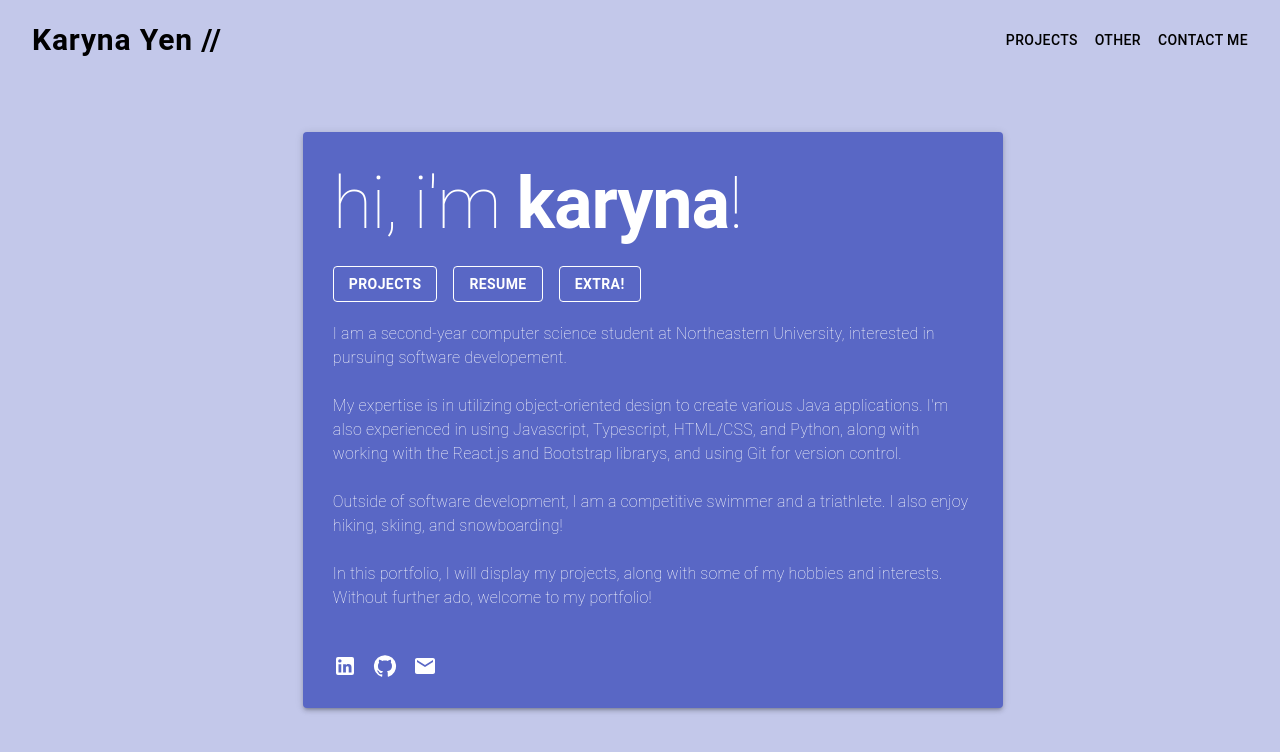
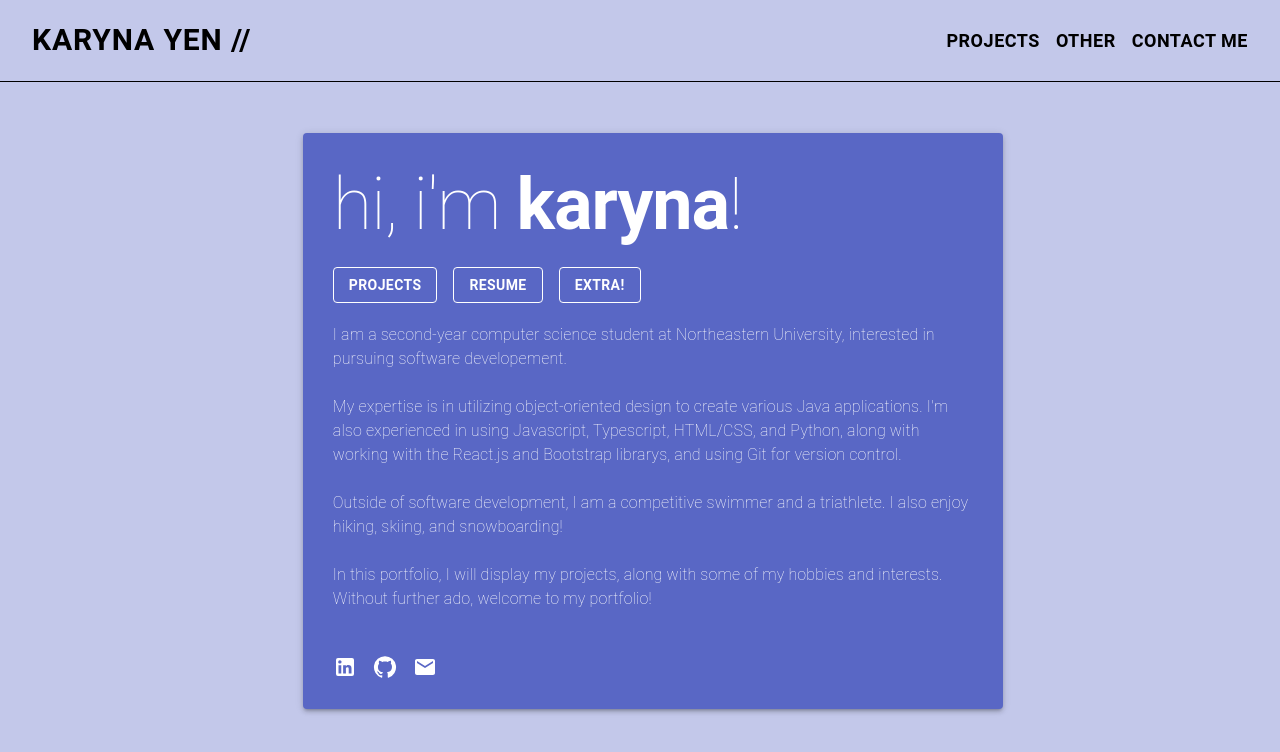
Before and after one commit to karynayen/karyna-portfolio, a React (Create React App) app: page / in a window 1280 px wide. Shown: the top 752 px of the page. Built offline with nearby package versions, Linux system fonts and the light colour scheme.

Commit message:
add line and update the header font sizes

```diff
--- a/src/components/toolbar/toolbar.js
+++ b/src/components/toolbar/toolbar.js
@@ -1,4 +1,4 @@
-import { AppBar, Toolbar, Box, Button, Typography } from '@mui/material';
+import { Divider, AppBar, Toolbar, Box, Button, Typography } from '@mui/material';
 
 export default function MyToolbar({ backgroundColor }) {
     const colorHex = backgroundColor;
@@ -12,7 +12,6 @@ export default function MyToolbar({ backgroundColor }) {
                             sx={{
                                 fontSize: 30,
                                 fontWeight: 'bold',
-                                textTransform: 'none',
                                 color: 'black',
                                 mr: 2,
                             }}>
@@ -20,13 +19,16 @@ export default function MyToolbar({ backgroundColor }) {
 
                         <Typography variant="h6" component="div" sx={{ flexGrow: 1 }}>
                         </Typography>
-
-                        <Button sx={{ color: 'black', }}>Projects</Button>
-                        <Button sx={{ color: 'black', }}>Other</Button>
-                        <Button sx={{ color: 'black', }}>Contact Me</Button>
+                        {/* TODO: ABSTRACT THIS LATER */}
+                        <Button sx={{ color: 'black', fontWeight: 'bold', fontSize: 18 }}>Projects</Button>
+                        <Button sx={{ color: 'black', fontWeight: 'bold', fontSize: 18 }}>Other</Button>
+                        <Button sx={{ color: 'black', fontWeight: 'bold', fontSize: 18}}>Contact Me</Button>
                     </Toolbar>
                 </AppBar>
+                <Divider variant="fullWidth" sx={{ background: 'black', }} />
             </Box>
+
+
         </>
     );
 }
```
